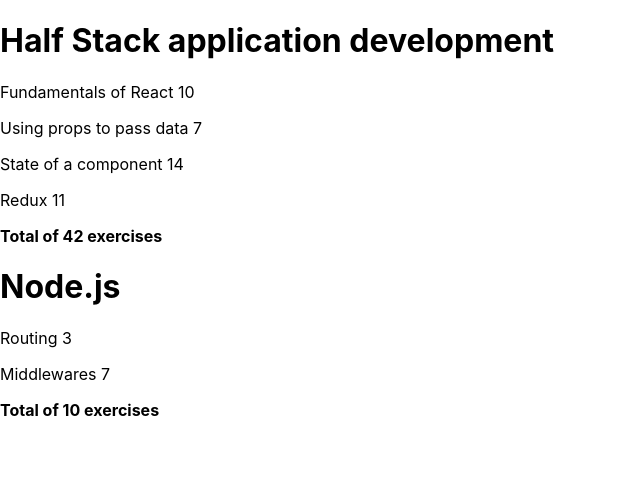
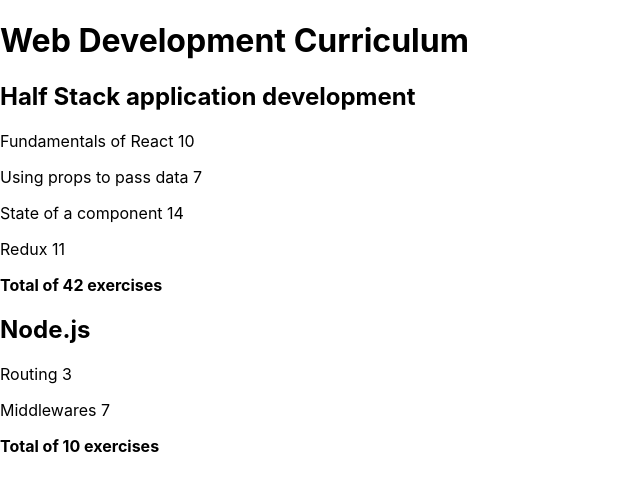
Before and after one commit to lgbrock/fso, a React (Create React App) app in the folder part1/courseinfo/: page / in a window 1280 px wide. Shown: the top 490 px of the page, without its empty margins (0-640 px from the left). Built offline with nearby package versions, Linux system fonts and the light colour scheme; the HTML template or start-up script is replaced by a standard one.

Commit message:
Added title to exercise 2.5 - finished

```diff
--- a/part1/courseinfo/src/App.js
+++ b/part1/courseinfo/src/App.js
@@ -49,6 +49,7 @@
 
 	return (
 		<div>
+			<h1>Web Development Curriculum</h1>
 			<Course course={courses[0]} />
 			<Course course={courses[1]} />
 		</div>
--- a/part1/courseinfo/src/components/Course.jsx
+++ b/part1/courseinfo/src/components/Course.jsx
@@ -5,7 +5,7 @@
 	// name of course
 	return (
 		<div>
-			<h1>{props.course}</h1>
+			<h2>{props.course}</h2>
 		</div>
 	);
 };
```
